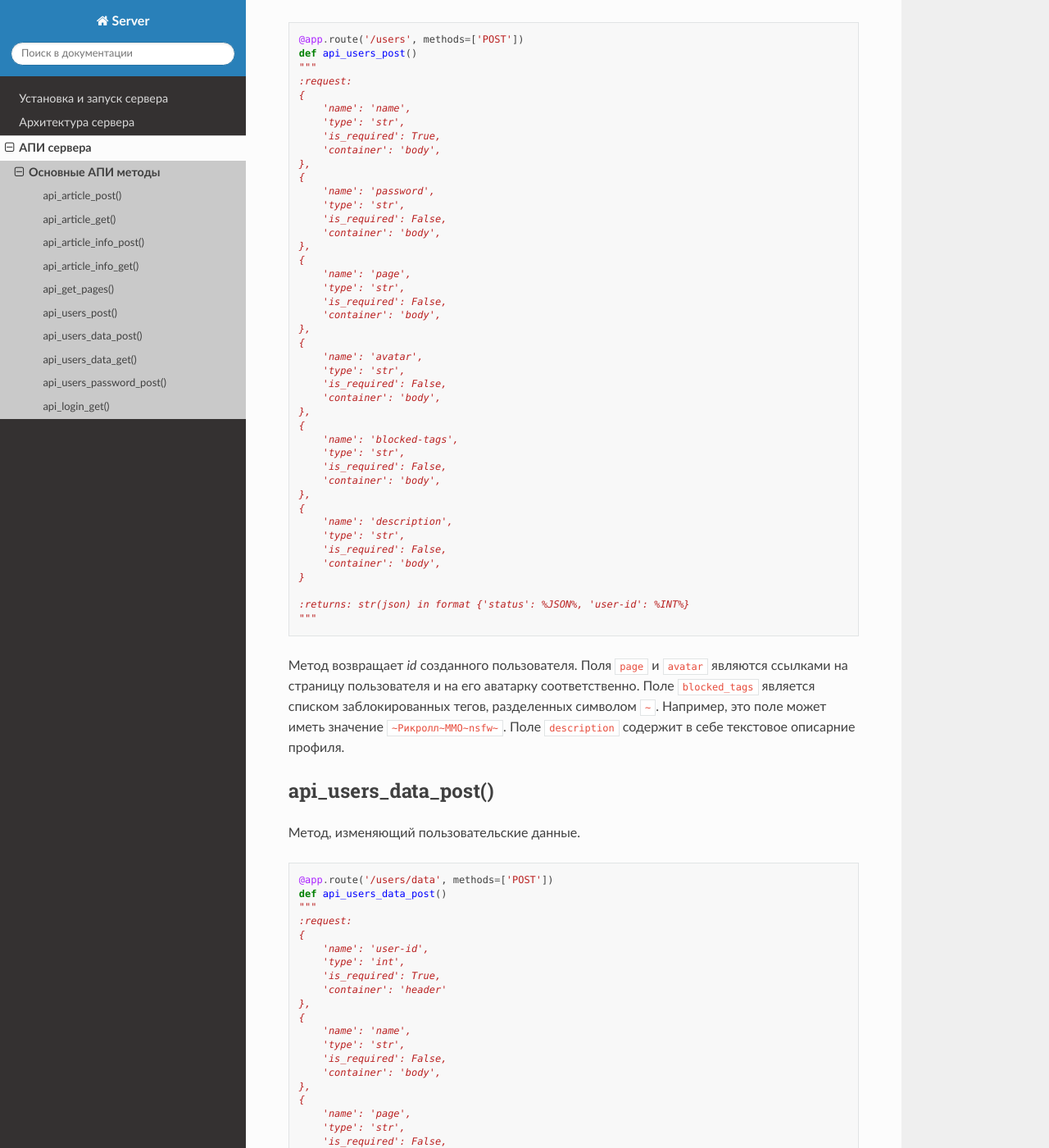
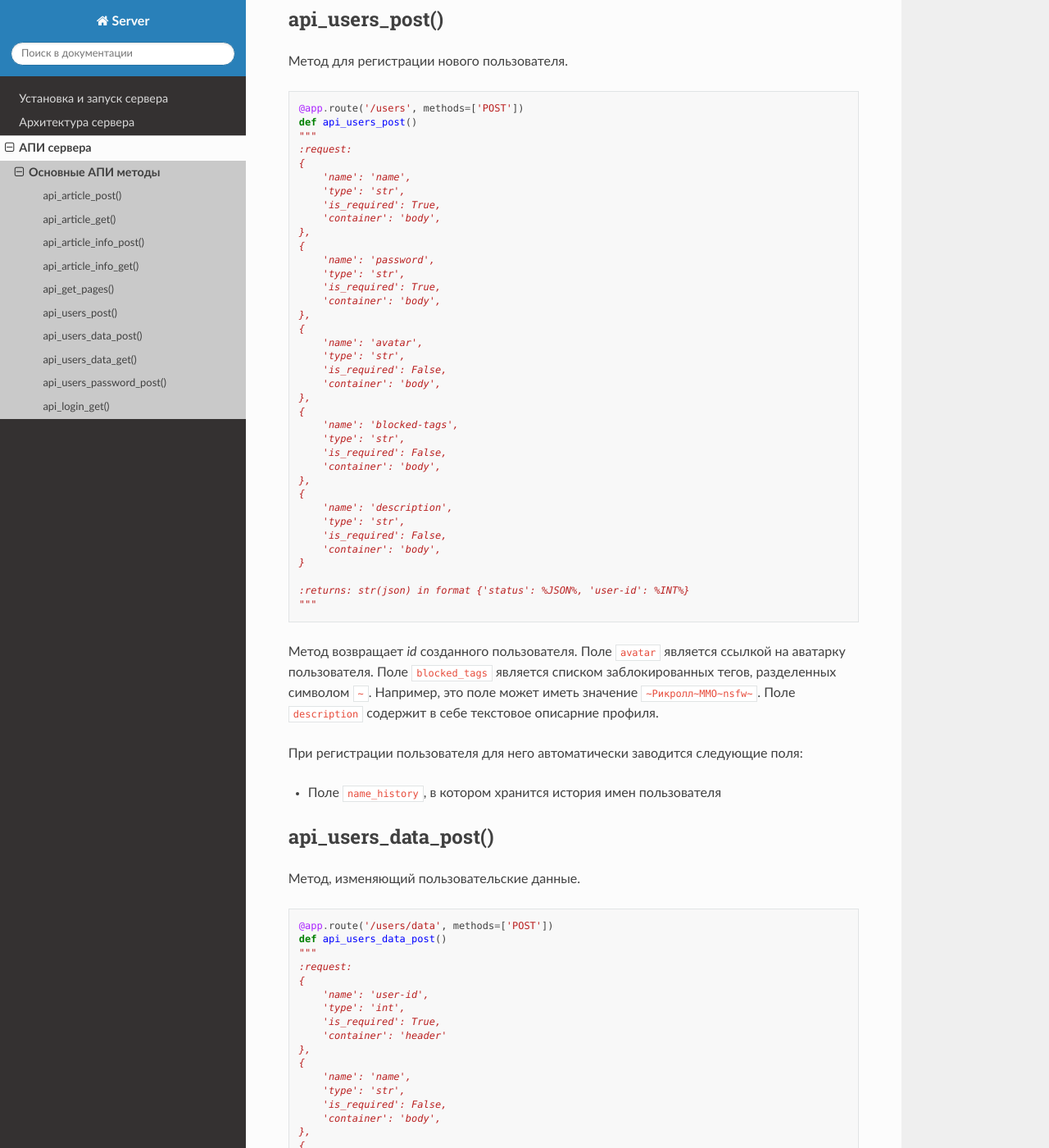
Before and after one commit to abnormalize0/DailyTeleFrog, a Sphinx documentation site: the page built from server/doc/source/api/api.rst, in a window 1280 px wide and 1400 px high, scrolled down 9187 px. Shown: the whole window at 82% size. Built offline with Sphinx 7.4.7 and the Read the Docs theme 2.0.0, drawn with Linux system fonts in a browser that asks for light colours; pages that are not in the unit, such as notebooks, are missing from menus; some of the changed text lies outside the part shown.

Commit message:
73 name history added

```diff
--- a/server/doc/source/api/api.rst
+++ b/server/doc/source/api/api.rst
@@ -467,13 +471,7 @@ api_users_post()
     {
         'name': 'password',
         'type': 'str',
-        'is_required': False,
-        'container': 'body',
-    },
-    {
-        'name': 'page',
-        'type': 'str',
-        'is_required': False,
+        'is_required': True,
         'container': 'body',
     },
     {
@@ -499,10 +497,14 @@ api_users_post()
     """
 
 Метод возвращает *id* созданного пользователя.
-Поля ``page`` и ``avatar`` являются ссылками на страницу пользователя и на его аватарку соответственно.
+Поле ``avatar`` является ссылкой на аватарку пользователя.
 Поле ``blocked_tags`` является списком заблокированных тегов, разделенных символом ``~``.
 Например, это поле может иметь значение ``~Рикролл~MMO~nsfw~``.
 Поле ``description`` содержит в себе текстовое описарние профиля.
+
+При регистрации пользователя для него автоматически заводится следующие поля:
+
+* Поле ``name_history``, в котором хранится история имен пользователя
 
 api_users_data_post()
 ^^^^^^^^^^^^^^^^^^^^^
@@ -523,12 +525,6 @@ api_users_data_post()
     },
     {
         'name': 'name',
-        'type': 'str',
-        'is_required': False,
-        'container': 'body',
-    },
-    {
-        'name': 'page',
         'type': 'str',
         'is_required': False,
         'container': 'body',
@@ -557,10 +553,12 @@ api_users_data_post()
 
 Метод принимает только один заголовок с *id* пользователя.
 Поле ``name`` соответствует никнейму пользователя.
-Поля ``page`` и ``avatar`` являются ссылками на страницу пользователя и на его аватарку соответственно.
+Поле ``avatar`` является ссылкой на аватарку пользователя.
 Поле ``blocked_tags`` является списком заблокированных тегов, разделенных символом ``~``.
 Например, это поле может иметь значение ``~Рикролл~MMO~nsfw~``.
 Поле ``description`` содержит в себе текстовое описарние профиля.
+
+Если было обновлено поле ``name``, то поле ``name_history`` будет обновлено сервером автоматически.
 
 api_users_data_get()
 ^^^^^^^^^^^^^^^^^^^^
@@ -591,7 +589,7 @@ api_users_data_get()
                 'is_required': False,
             },
             {
-                'name': 'page',
+                'name': 'name_history',
                 'type': 'field',
                 'is_required': False,
             },
@@ -618,7 +616,7 @@ api_users_data_get()
 
 Заголовок ``user-id`` содержит *id* пользователя, для которого запрашивается информация о профиле.
 Ключ ``requested-data`` содержит строку, которая будет преобразована сервером в список запрашиваемых данных. Например,
-``requested-data`` может содержать значение ``~name~page~avatar~blocked_tags~description~``.
+``requested-data`` может содержать значение ``~name~name_history~avatar~blocked_tags~description~``.
 
 api_users_password_post()
 ^^^^^^^^^^^^^^^^^^^^^^^^^
```
Also changed, not shown: other parts of server/doc/source/api/api.rst (+11 -7 lines), server/doc/source/images/users.drawio.png, 6 other files.
